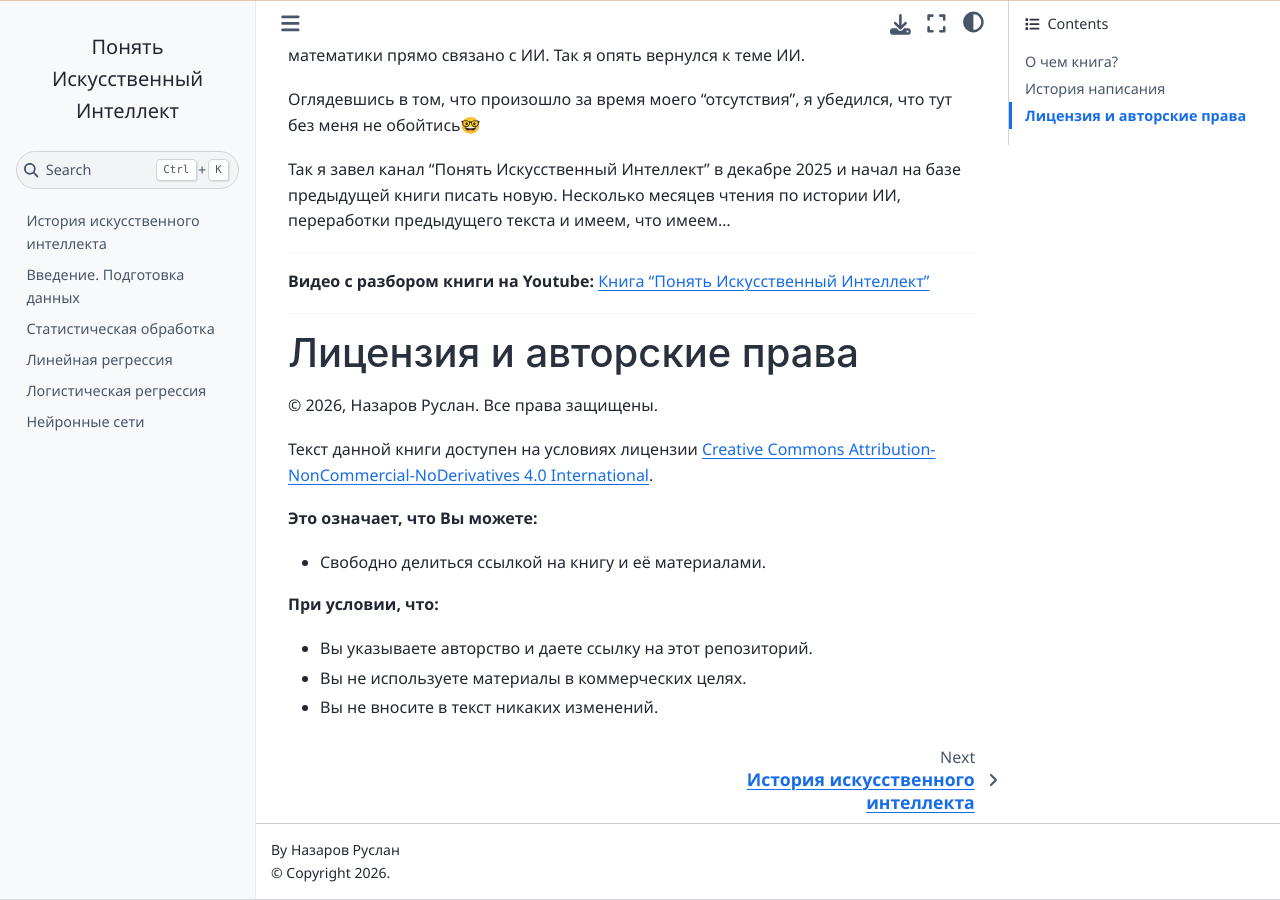
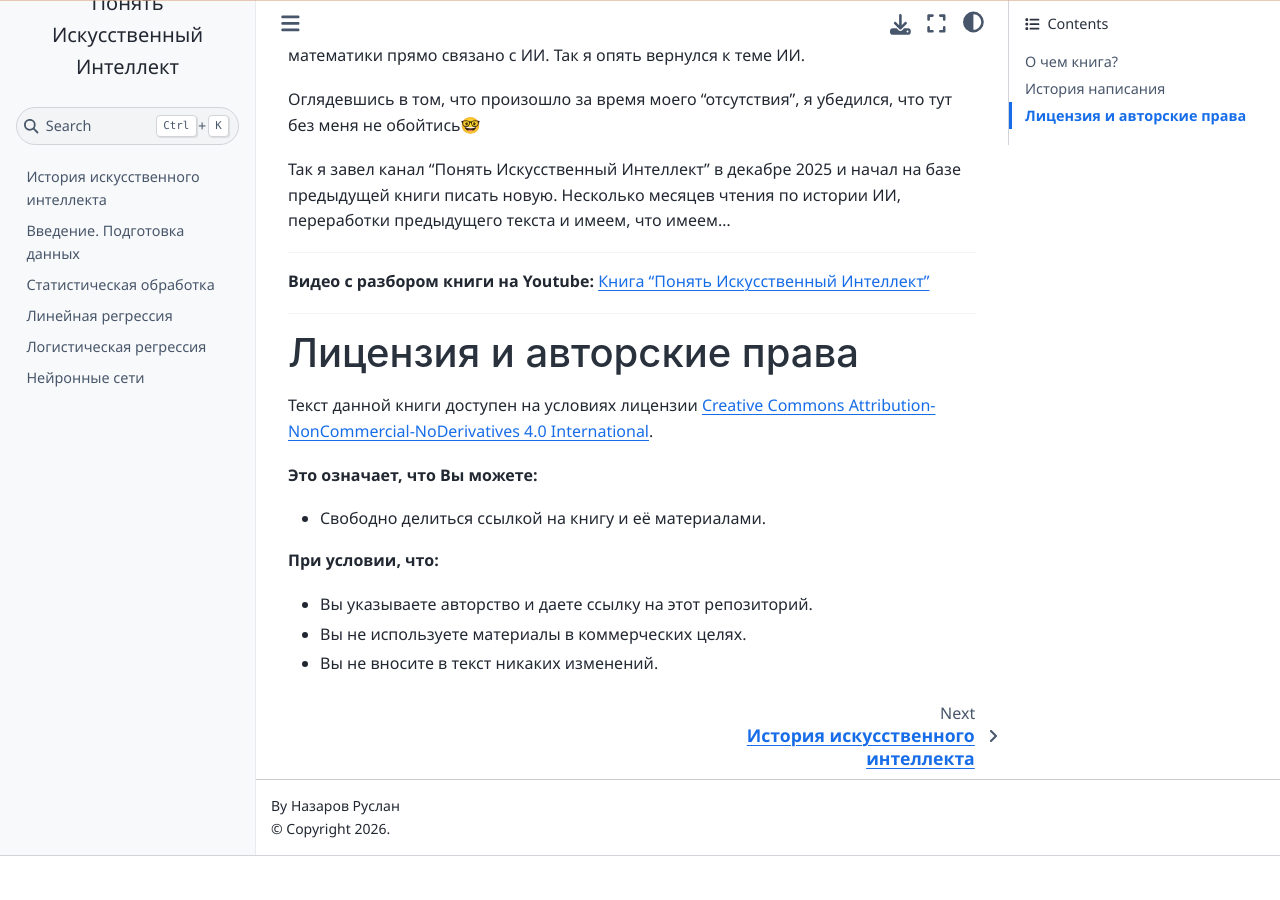
Before and after one commit to Ruslan-Nazarov/handbook_ai, a Jupyter Book: the page built from index.md, in a window 1280 px wide and 900 px high, scrolled down 1302 px. Built offline with Jupyter Book 1.0.4 settings and Sphinx 7.4.7 and the Sphinx Book theme 1.1.4, drawn with Linux system fonts in a browser that asks for light colours; pages that are not in the unit, such as notebooks, are missing from menus; after the commit the page ends 2158 px from its top, so only the background shows below that.

Commit message:
Update index.md

```diff
--- a/index.md
+++ b/index.md
@@ -42,9 +42,7 @@
 
 ---
 
-## Лицензия и авторские права
-
-© 2026, Назаров Руслан. Все права защищены.
+# Лицензия и авторские права
 
 Текст данной книги доступен на условиях лицензии [Creative Commons Attribution-NonCommercial-NoDerivatives 4.0 International](https://creativecommons.org/licenses/by-nc-nd/4.0/deed.ru).
 
```
